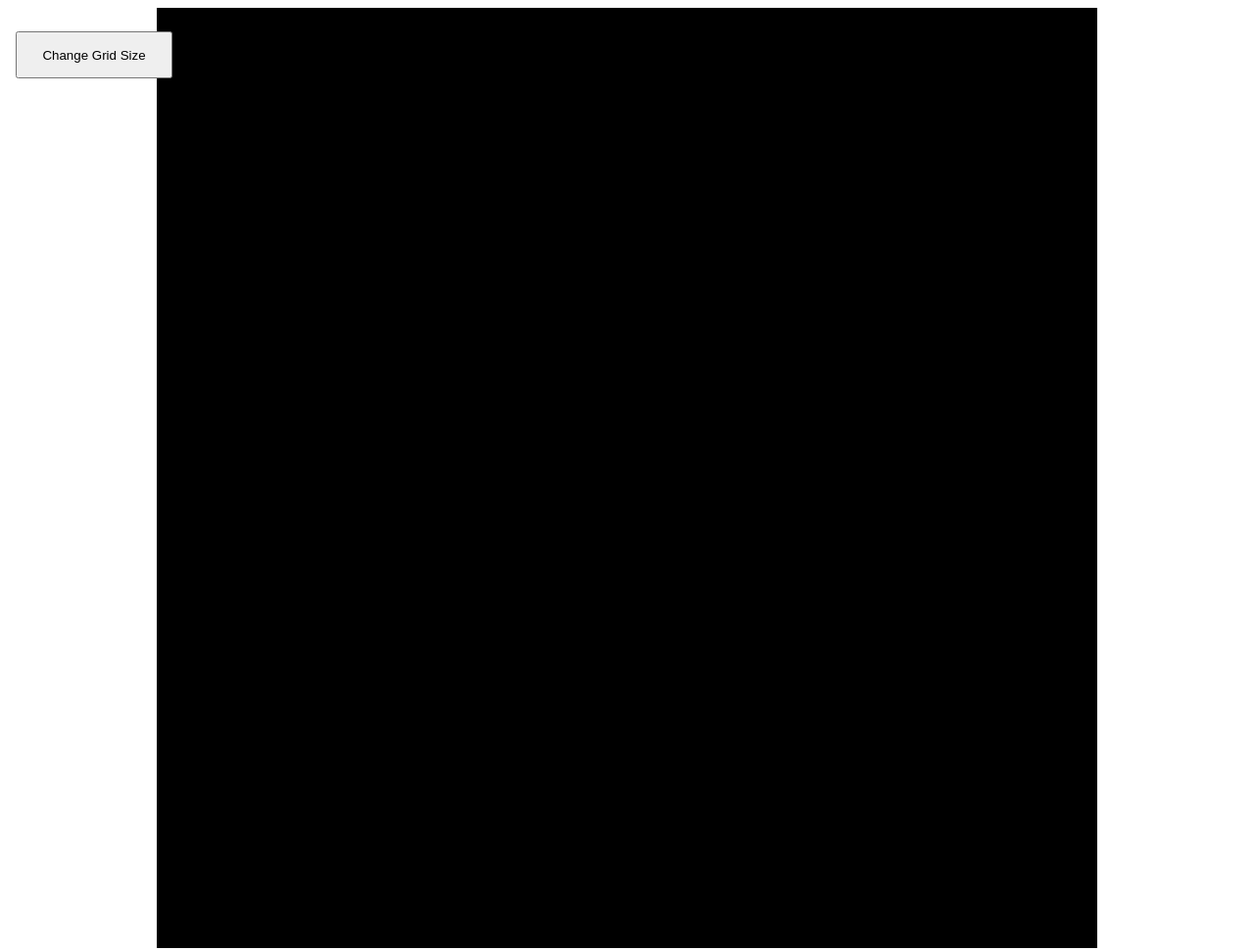
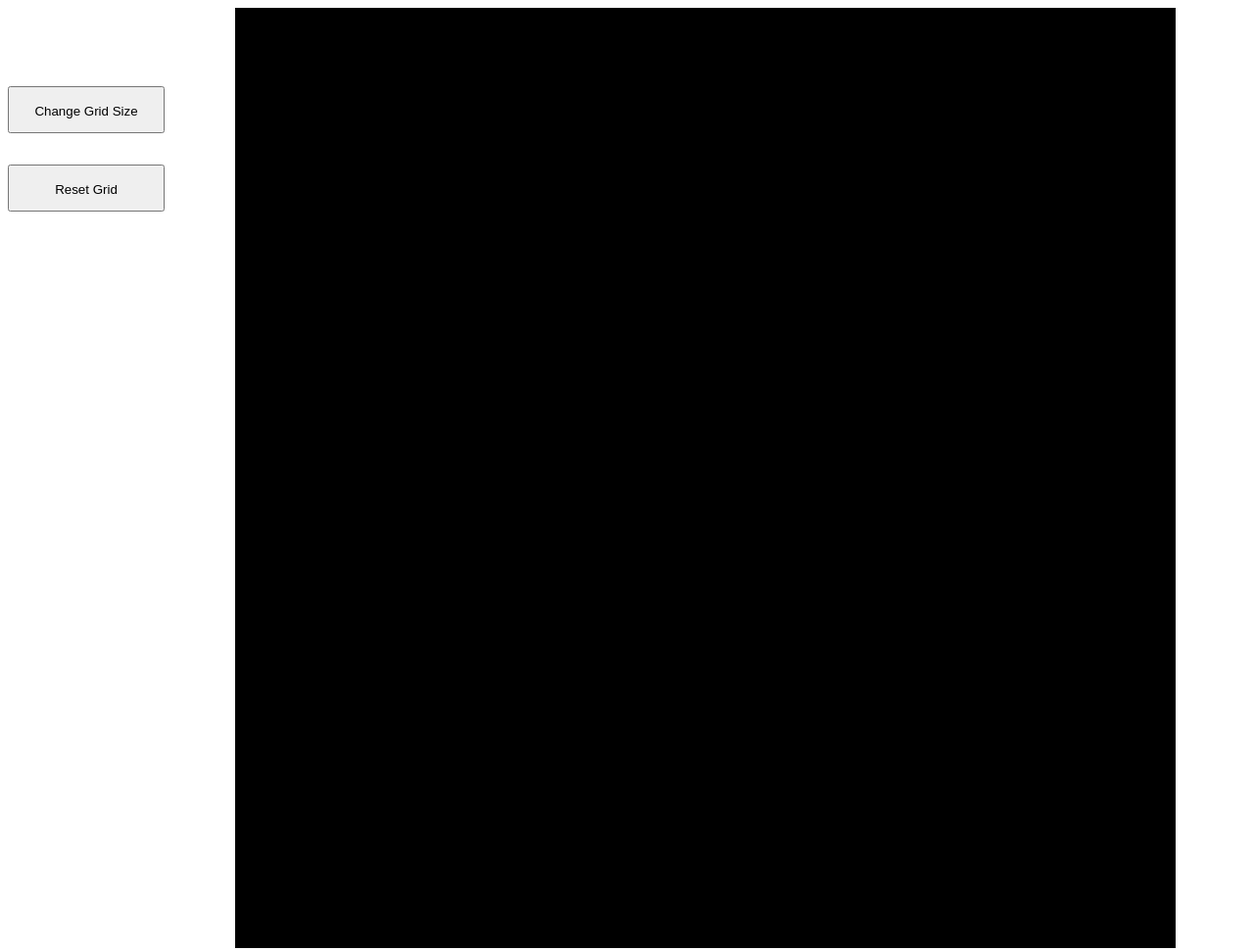
Before and after one commit to Cybrwire/etch-a-sketch, a plain HTML site: page index.html in a window 1280 px wide. Shown: the whole page at 98% size. Drawn offline with Linux system fonts and the light colour scheme.

Commit message:
add reset grid function

```diff
--- a/index.html
+++ b/index.html
@@ -8,7 +8,11 @@
     <title>Document</title>
 </head>
 <body>
-    <button class="size-choice" onclick="changeSize()">Change Grid Size</button>
+    <div class="game-options-container">
+        <button class="size-choice" onclick="changeSize()">Change Grid Size</button>
+        <button class="reset-grid" onclick="resetGrid()">Reset Grid</button>
+    </div>
+
     <div class="grid-container"></div>
 </body>
 </html>
--- a/script.js
+++ b/script.js
@@ -19,8 +19,6 @@ function drawPixels(){
     document.querySelectorAll('.grid-square').forEach(square => {
         square.addEventListener('mouseover', (e)=>{
             e.target.classList.add('active');
-        }, {
-            once: true
         })
     })
 }
@@ -32,5 +30,9 @@ function changeSize(){
     while(input > 100 || input < 1)
     setGrid(input);
 }
-
+function resetGrid(){
+    document.querySelectorAll('.grid-square').forEach(square => {
+        square.classList.remove('active');
+    })
+}
 setGrid();
--- a/style.css
+++ b/style.css
@@ -1,3 +1,7 @@
+body{
+    display: flex;
+    flex-direction: row;
+}
 .grid-container{
     display: flex;
     height: 960px;
@@ -5,16 +9,21 @@
     flex-wrap: wrap;
     margin: 0 auto;
 }
+.game-options-container{
+    display: flex;
+    flex-direction: column;
+    padding: 5rem 0;
+    gap: 2rem;
+}
+
 .grid-square{
     background-color: black;
 }
 .active{
     background-color: aqua;
 }
-.size-choice{
+.size-choice, .reset-grid{
     width: 10rem;
     height: 3rem;
-    position: absolute;
-    top: 2rem;
-    left: 1rem;
+    padding: 1rem;
 }
```
